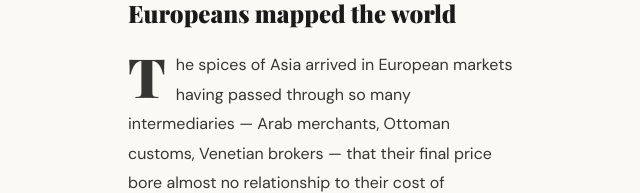
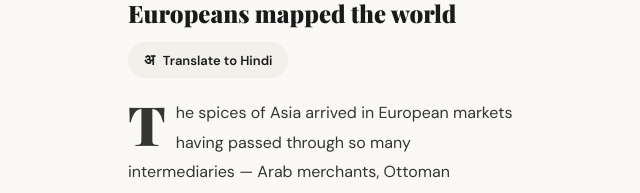
Before and after one commit to katariasukriti-cell/brainblitz, a React (Vite) app: page / in a window 1280 px wide. Both pictures are taken after a click on the element 640 px from the left and 205 px from the top of the page. Shown: the part 298-491 px from the top of the page, without its empty margins (319-959 px from the left). Built offline with nearby package versions, Linux system fonts and the light colour scheme.

Commit message:
Add English to Hindi translation toggle on article screen

```diff
--- a/index.html
+++ b/index.html
@@ -11,6 +11,7 @@
     <meta name="apple-mobile-web-app-title" content="BrainBlitz" />
     <link rel="apple-touch-icon" href="/icon-192.png" />
     <meta name="theme-color" content="#FAF9F6" />
+    <link rel="stylesheet" href="https://fonts.googleapis.com/css2?family=Noto+Sans+Devanagari:wght@400;600&display=swap" />
 
     <!-- OneSignal Push Notifications -->
     <script src="https://cdn.onesignal.com/sdks/web/v16/OneSignalSDK.page.js" defer></script>
--- a/src/App.jsx
+++ b/src/App.jsx
@@ -1625,7 +1625,33 @@
   const [showQuiz, setShowQuiz] = useState(false);
   const [quizDone, setQuizDone] = useState(false);
   const [progress, setProgress] = useState(0);
+  const [translated, setTranslated] = useState(false);
+  const [hindiParas, setHindiParas] = useState(null);
+  const [translating, setTranslating] = useState(false);
+  const [transError, setTransError] = useState(false);
   const paras = article.body.split("\n\n").filter(Boolean);
+
+  async function toggleTranslate() {
+    if (translated) { setTranslated(false); return; }
+    if (hindiParas) { setTranslated(true); return; }
+    setTranslating(true);
+    setTransError(false);
+    try {
+      const results = await Promise.all(paras.map(async (para) => {
+        const url = `https://translate.googleapis.com/translate_a/single?client=gtx&sl=en&tl=hi&dt=t&q=${encodeURIComponent(para)}`;
+        const res = await fetch(url);
+        const data = await res.json();
+        return data[0].map(s => s[0]).join("");
+      }));
+      setHindiParas(results);
+      setTranslated(true);
+    } catch {
+      setTransError(true);
+    }
+    setTranslating(false);
+  }
+
+  const displayParas = translated && hindiParas ? hindiParas : paras;
 
   const openQuiz = () => { setShowQuiz(true); setQuizLock(true); };
   const completeQuiz = () => { setShowQuiz(false); setQuizDone(true); setQuizLock(false); };
@@ -1655,11 +1681,19 @@
               <span style={{background:theme.pill,color:theme.sub,borderRadius:20,padding:"4px 12px",fontSize:11}}>{"\u{1F4D6}"} {article.readTime} min read</span>
               {learnedThis && <span style={{background:"rgba(74,112,88,0.14)",color:"#4A7058",borderRadius:20,padding:"4px 12px",fontSize:11}}>{"\u2713"} Read</span>}
             </div>
-            <h1 style={{fontFamily:"'Playfair Display',serif",fontSize:24,fontWeight:900,lineHeight:1.25,marginBottom:22}}>{article.emoji} {article.title}</h1>
-            {paras.map((p,i)=>(
-              <p key={i} style={{fontSize:16,lineHeight:1.85,opacity:0.88,marginBottom:18}}>
-                {i===0 ? <span style={{float:"left",fontFamily:"'Playfair Display',serif",fontSize:54,lineHeight:0.82,fontWeight:900,paddingRight:10,paddingTop:4,color:theme.accent}}>{p.charAt(0)}</span> : null}
-                {i===0 ? p.slice(1) : p}
+            <h1 style={{fontFamily:"'Playfair Display',serif",fontSize:24,fontWeight:900,lineHeight:1.25,marginBottom:14}}>{article.emoji} {article.title}</h1>
+
+            <button onClick={toggleTranslate} style={{display:"flex",alignItems:"center",gap:8,background:translated?theme.accent:theme.pill,color:translated?theme.accentText:theme.text,border:"none",borderRadius:20,padding:"8px 16px",fontSize:13,fontWeight:600,cursor:"pointer",fontFamily:"inherit",marginBottom:20,opacity:translating?0.6:1}}>
+              <span style={{fontSize:15}}>अ</span>
+              {translating ? "Translating…" : translated ? "Back to English" : "Translate to Hindi"}
+            </button>
+            {transError && <div style={{fontSize:12,color:"#E74C3C",marginBottom:12}}>Translation failed — please check your connection and try again.</div>}
+            {translated && <div style={{fontSize:11,color:theme.sub,marginBottom:16,fontStyle:"italic"}}>Translated by Google. Accuracy may vary.</div>}
+
+            {displayParas.map((p,i)=>(
+              <p key={i} style={{fontSize:16,lineHeight:1.85,opacity:0.88,marginBottom:18,fontFamily:translated?"'Noto Sans Devanagari',sans-serif":undefined}}>
+                {i===0 && !translated ? <span style={{float:"left",fontFamily:"'Playfair Display',serif",fontSize:54,lineHeight:0.82,fontWeight:900,paddingRight:10,paddingTop:4,color:theme.accent}}>{p.charAt(0)}</span> : null}
+                {i===0 && !translated ? p.slice(1) : p}
               </p>
             ))}
 
```
